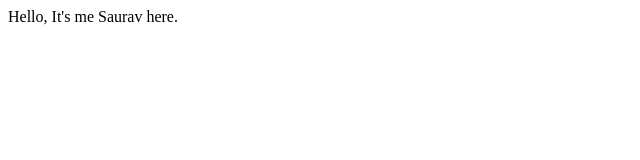
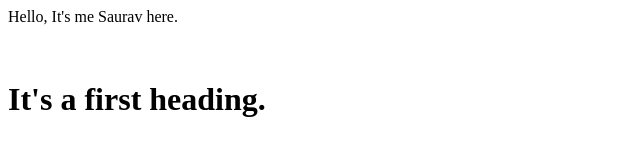
Before and after one commit to saurav0311/demo-repository, a plain HTML site: page index.html in a window 1280 px wide. Shown: the whole page, without its empty margins (0-640 px from the left). Drawn offline with Linux system fonts and the light colour scheme.

Commit message:
Added first heading

```diff
--- a/index.html
+++ b/index.html
@@ -1 +1,3 @@
 <p> Hello, It's me Saurav here. </p>
+<br>
+<h1> It's a first heading. </h1>
```
